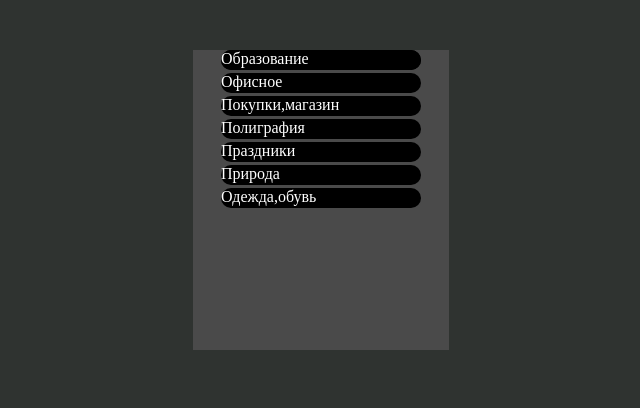
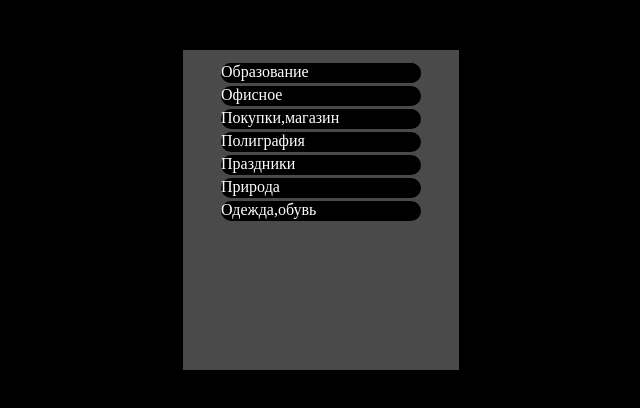
Before and after one commit to Denis809/hover, a plain HTML site: page index.html in a window 1280 px wide. Shown: the whole page, without its empty margins (319-959 px from the left). Drawn offline with Linux system fonts and the light colour scheme.

Commit message:
changes in layout

```diff
--- a/css/style.css
+++ b/css/style.css
@@ -3,27 +3,32 @@
     padding: 0;
 }
 body{
-    background-color:  #2f3330;
-
+    background-color: black;
 }
-.main{
-margin-top: 20px;
+#main{
+    width: 100%;
+    height: 600px;
 
 }
 .content{
     width: 20%;
     height: 300px;
     background-color: #4a4a4a;
-margin: 50px auto;
+    padding: 10px;
+    margin-top: 50px;
+    margin: 0 auto;
+    margin-top: 50px;
+
+
+
 }
-.button{
-
+.button_list{
     width: 200px;
     height: 20px;
     background-color: black;
     border-radius: 10px;
     margin: 3px auto;
-
+    border-right: none;
 }
 .button{
     width: 200px;
@@ -31,16 +36,9 @@ margin: 3px auto;
     background-color: black;
     border-radius: 10px;
     margin: 3px auto;
+    color: white;
 }
-    .button{
-        width: 200px;
-        height: 20px;
-        background-color: black;
-        border-radius: 10px;
-        margin: 3px auto;
+.button:hover{
+    background-color:#302f2f;
+    border-right: none;
 }
-
-.button:hover{
-
-    background-color:#302f2f;
-}
--- a/index.html
+++ b/index.html
@@ -6,20 +6,17 @@
     <title>Document</title>
 </head>
 <body>
-    <div class="main">
+    <div id="main">
         <div class="content">
-            <div class="button">
-
-            <div class="button"><font color="white">Образование</font></div>
-            <div class="button"><font color="white">Офисное</font></div>
-            <div class="button"><font color="white">Покупки,магазин</font></div>
-            <div class="button"><font color="white">Полиграфия</font></div>
-            <div class="button"><font color="white">Праздники</font></div>
-            <div class="button"><font color="white">Природа</font></div>
-            <div class="button"><font color="white">Одежда,обувь</font>
+            <div class="button_list">
+                <div class="button">Образование</div>
+                <div class="button">Офисное</div>
+                <div class="button">Покупки,магазин</div>
+                <div class="button">Полиграфия</div>
+                <div class="button">Праздники</div>
+                <div class="button">Природа</div>
+                <div class="button">Одежда,обувь</div>
             </div>
-            </div>
-
         </div>
     </div>
 </body>
```
Lines whose indentation alone changed are shown as unchanged.
